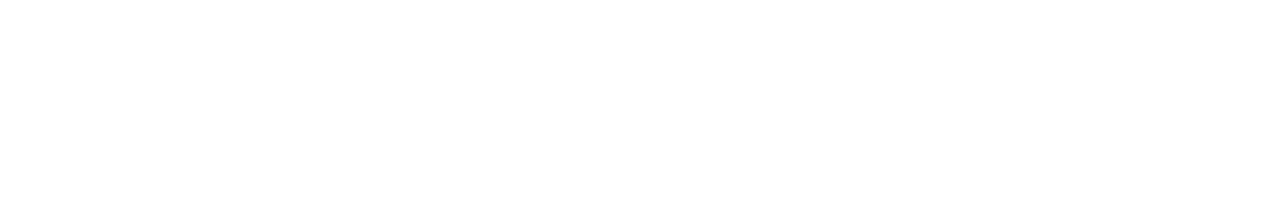
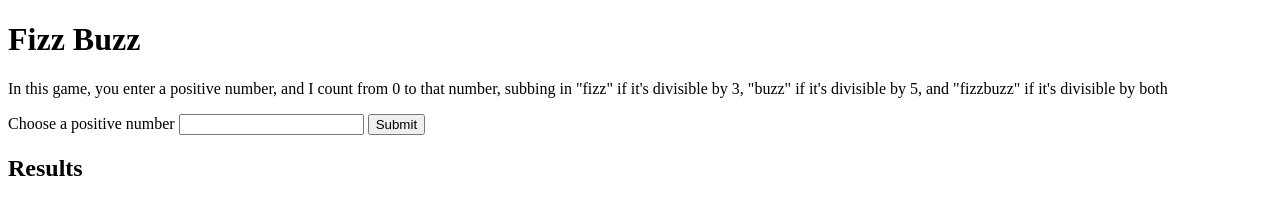
Before and after one commit to thinkful-ei-panda/ed-chrissy-fizz-buzz, a plain HTML site: page index.html in a window 1280 px wide. Drawn offline with nearby package versions, Linux system fonts and the light colour scheme.

Commit message:
transferred code to files

```diff
--- a/index.html
+++ b/index.html
@@ -1,11 +1,29 @@
 <!DOCTYPE html>
 <html lang="en">
-<head>
-    <meta charset="UTF-8">
-    <meta name="viewport" content="width=device-width, initial-scale=1.0">
-    <title>Document</title>
-</head>
-<body>
-
-</body>
+  <head>
+    <meta charset="utf-8">
+    <meta name="viewport" content="width=device-width">
+    <title>fizzbuzz drill</title>
+    <link rel="shortcut icon" href="#">
+    <link href="style.css" rel="stylesheet" type="text/css" />
+  </head>
+  <body>
+    <main>
+      <h1>Fizz Buzz</h1>
+      <section>
+        <p>In this game, you enter a positive number, and I count from 0 to that number, subbing in "fizz" if it's divisible by 3, "buzz" if it's divisible by 5, and "fizzbuzz" if it's divisible by both</p>
+        <form id="number-chooser" action="/some-server-endpoint">
+          <label for="number-choice">Choose a positive number</label>
+          <input id="number-choice" name="number-choice" type="number" required />
+          <button type="submit">Submit</button>
+        </form>
+      </section>
+      <section>
+        <h2>Results</h2>
+        <div class="js-results"></div>
+      </section>
+    </main>
+    <script src="https://code.jquery.com/jquery-3.2.1.min.js"></script>
+    <script src="script.js"></script>
+  </body>
 </html>
```
